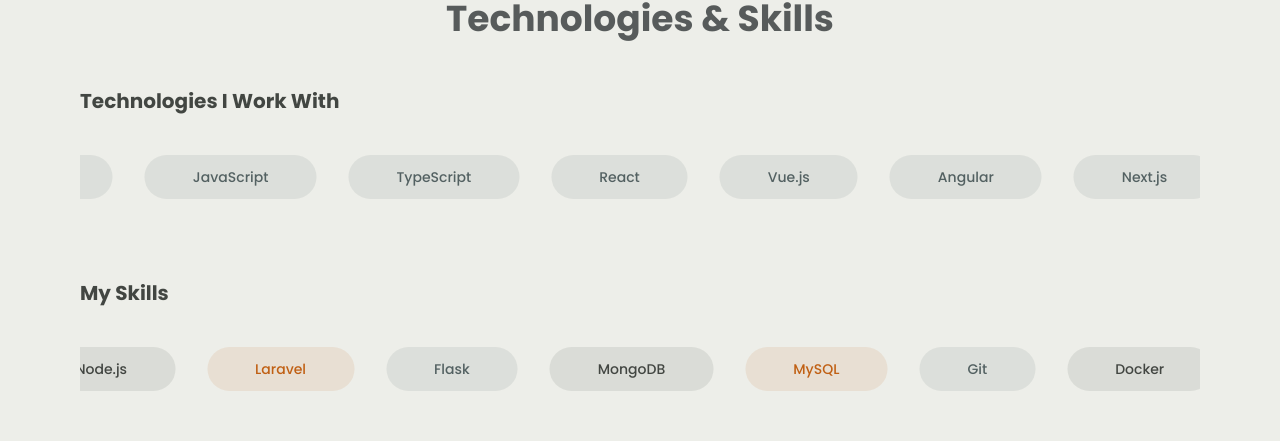
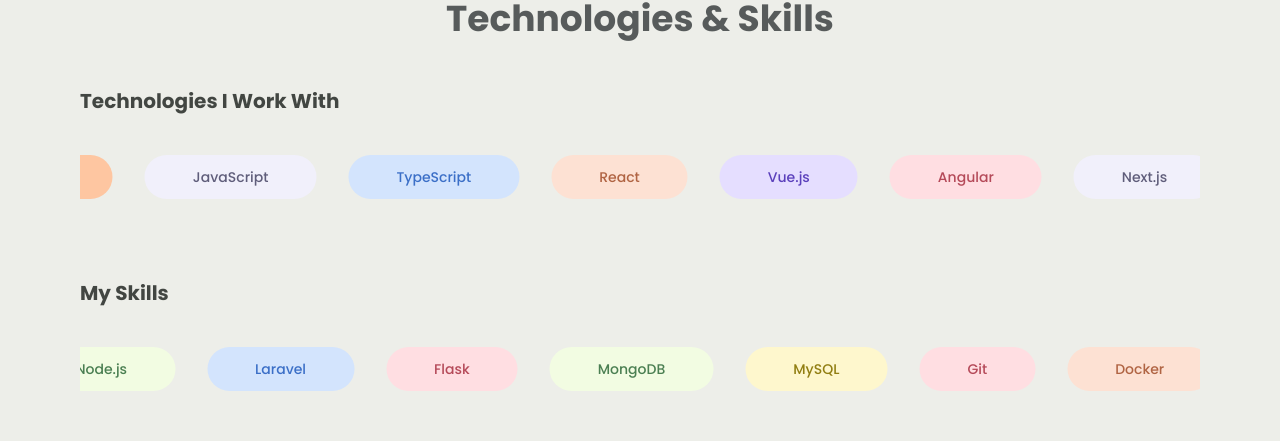
Before and after one commit to getrch/stylish-portfolio-concept, a React (Vite) app: page / in a window 1280 px wide. Shown: the part 881-1322 px from the top of the page. Built offline with nearby package versions, Linux system fonts and the light colour scheme.

Commit message:
feat: Implement varied badge colors
Implement varied or random colors for technology, skill, and project badges.

```diff
--- a/src/components/Projects.tsx
+++ b/src/components/Projects.tsx
@@ -1,5 +1,5 @@
 
-import { useState } from "react";
+import { useState, useMemo } from "react";
 import { Dialog, DialogContent, DialogDescription, DialogHeader, DialogTitle, DialogTrigger } from "@/components/ui/dialog";
 import { Button } from "@/components/ui/button";
 import { Github, ArrowRight, ExternalLink } from "lucide-react";
@@ -87,11 +87,37 @@ const projects: Project[] = [
   }
 ];
 
+// Soft color classes for badges
+const softColorClasses = [
+  'badge-softGreen',
+  'badge-softYellow',
+  'badge-softOrange',
+  'badge-softPurple',
+  'badge-softPink',
+  'badge-softPeach',
+  'badge-softBlue',
+  'badge-softGray'
+];
+
+// Function to get a random color class
+const getRandomColorClass = () => {
+  const randomIndex = Math.floor(Math.random() * softColorClasses.length);
+  return softColorClasses[randomIndex];
+};
+
 const Projects = () => {
   const [filter, setFilter] = useState<string | null>(null);
 
   // Get all unique technologies
   const allTechnologies = [...new Set(projects.flatMap(project => project.technologies))].sort();
+
+  // Create a color map to ensure consistent colors for the same technology
+  const techColorMap = useMemo(() => {
+    return allTechnologies.reduce((map, tech) => {
+      map[tech] = getRandomColorClass();
+      return map;
+    }, {} as Record<string, string>);
+  }, [allTechnologies]);
 
   // Filter projects based on selected technology
   const filteredProjects = filter
@@ -142,9 +168,9 @@ const Projects = () => {
                   <p className="text-sm text-primary/70 flex-1">{project.description.substring(0, 100)}...</p>
                   <div className="flex flex-wrap gap-2 mt-4">
                     {project.technologies.slice(0, 3).map((tech) => (
-                      <span key={tech} className="badge badge-primary">{tech}</span>
+                      <span key={tech} className={`badge ${techColorMap[tech]}`}>{tech}</span>
                     ))}
-                    {project.technologies.length > 3 && <span className="badge badge-secondary">+{project.technologies.length - 3}</span>}
+                    {project.technologies.length > 3 && <span className="badge badge-softGray">+{project.technologies.length - 3}</span>}
                   </div>
                 </div>
               </div>
@@ -170,7 +196,7 @@ const Projects = () => {
                     <h4 className="text-lg font-semibold mb-2">Technologies Used</h4>
                     <div className="flex flex-wrap gap-2 mb-6">
                       {project.technologies.map((tech) => (
-                        <span key={tech} className="badge badge-primary">{tech}</span>
+                        <span key={tech} className={`badge ${techColorMap[tech]}`}>{tech}</span>
                       ))}
                     </div>
 
--- a/src/components/TechStack.tsx
+++ b/src/components/TechStack.tsx
@@ -6,32 +6,61 @@ interface Skill {
   name: string;
   type: 'frontend' | 'backend' | 'database' | 'tool';
   level: number;
-  color: string;
   description: string;
 }
 
 const skills: Skill[] = [
-  { name: 'React', type: 'frontend', level: 90, color: 'badge-primary', description: 'Building interactive UIs with React and its ecosystem' },
-  { name: 'TypeScript', type: 'frontend', level: 85, color: 'badge-secondary', description: 'Type-safe JavaScript development' },
-  { name: 'Tailwind CSS', type: 'frontend', level: 90, color: 'badge-accent', description: 'Utility-first CSS framework' },
-  { name: 'Next.js', type: 'frontend', level: 80, color: 'badge-primary', description: 'React framework for production' },
-  { name: 'Node.js', type: 'backend', level: 75, color: 'badge-secondary', description: 'JavaScript runtime for server-side applications' },
-  { name: 'Laravel', type: 'backend', level: 70, color: 'badge-accent', description: 'PHP web application framework' },
-  { name: 'Flask', type: 'backend', level: 65, color: 'badge-primary', description: 'Lightweight Python web framework' },
-  { name: 'MongoDB', type: 'database', level: 75, color: 'badge-secondary', description: 'NoSQL database for modern applications' },
-  { name: 'MySQL', type: 'database', level: 80, color: 'badge-accent', description: 'Relational database management system' },
-  { name: 'Git', type: 'tool', level: 85, color: 'badge-primary', description: 'Version control system' },
-  { name: 'Docker', type: 'tool', level: 70, color: 'badge-secondary', description: 'Containerization platform' },
-  { name: 'Figma', type: 'tool', level: 80, color: 'badge-accent', description: 'UI/UX design tool' },
+  { name: 'React', type: 'frontend', level: 90, description: 'Building interactive UIs with React and its ecosystem' },
+  { name: 'TypeScript', type: 'frontend', level: 85, description: 'Type-safe JavaScript development' },
+  { name: 'Tailwind CSS', type: 'frontend', level: 90, description: 'Utility-first CSS framework' },
+  { name: 'Next.js', type: 'frontend', level: 80, description: 'React framework for production' },
+  { name: 'Node.js', type: 'backend', level: 75, description: 'JavaScript runtime for server-side applications' },
+  { name: 'Laravel', type: 'backend', level: 70, description: 'PHP web application framework' },
+  { name: 'Flask', type: 'backend', level: 65, description: 'Lightweight Python web framework' },
+  { name: 'MongoDB', type: 'database', level: 75, description: 'NoSQL database for modern applications' },
+  { name: 'MySQL', type: 'database', level: 80, description: 'Relational database management system' },
+  { name: 'Git', type: 'tool', level: 85, description: 'Version control system' },
+  { name: 'Docker', type: 'tool', level: 70, description: 'Containerization platform' },
+  { name: 'Figma', type: 'tool', level: 80, description: 'UI/UX design tool' },
 ];
 
 const technologies = [
   'HTML5', 'CSS3', 'JavaScript', 'TypeScript', 'React', 'Vue.js', 'Angular', 'Next.js', 'Gatsby', 'Node.js', 'Express', 'Laravel', 'Django', 'Flask', 'Spring Boot'
 ];
 
+// Soft color classes for badges
+const softColorClasses = [
+  'badge-softGreen',
+  'badge-softYellow',
+  'badge-softOrange',
+  'badge-softPurple',
+  'badge-softPink',
+  'badge-softPeach',
+  'badge-softBlue',
+  'badge-softGray'
+];
+
+// Function to get a random color class
+const getRandomColorClass = () => {
+  const randomIndex = Math.floor(Math.random() * softColorClasses.length);
+  return softColorClasses[randomIndex];
+};
+
+// Create a color map to ensure consistent colors for the same technology/skill
+const createColorMap = (items: string[]) => {
+  return items.reduce((map, item) => {
+    map[item] = getRandomColorClass();
+    return map;
+  }, {} as Record<string, string>);
+};
+
 const TechStack = () => {
   const [activeTooltip, setActiveTooltip] = useState<string | null>(null);
   const scrollRef = useRef<HTMLDivElement>(null);
+
+  // Create color maps for technologies and skills
+  const [techColorMap] = useState(() => createColorMap(technologies));
+  const [skillColorMap] = useState(() => createColorMap(skills.map(skill => skill.name)));
 
   return (
     <section id="skills" className="py-20 px-6 lg:px-20 bg-[#edeee9]">
@@ -42,7 +71,7 @@ const TechStack = () => {
         <div className="relative overflow-hidden py-4">
           <div className="flex whitespace-nowrap animate-slide-marquee-left">
             {[...technologies, ...technologies].map((tech, i) => (
-              <div key={`${tech}-${i}`} className="mx-4 skill-badge badge-primary">
+              <div key={`${tech}-${i}`} className={`mx-4 skill-badge ${techColorMap[tech]}`}>
                 {tech}
               </div>
             ))}
@@ -59,7 +88,7 @@ const TechStack = () => {
                 <Tooltip>
                   <TooltipTrigger asChild>
                     <div
-                      className={`mx-4 skill-badge ${skill.color}`}
+                      className={`mx-4 skill-badge ${skillColorMap[skill.name]}`}
                       onMouseEnter={() => setActiveTooltip(skill.name)}
                       onMouseLeave={() => setActiveTooltip(null)}
                     >
--- a/src/components/ui/badge.tsx
+++ b/src/components/ui/badge.tsx
@@ -1,3 +1,4 @@
+
 import * as React from "react"
 import { cva, type VariantProps } from "class-variance-authority"
 
@@ -15,6 +16,14 @@ const badgeVariants = cva(
         destructive:
           "border-transparent bg-destructive text-destructive-foreground hover:bg-destructive/80",
         outline: "text-foreground",
+        softGreen: "border-transparent bg-[#F2FCE2] text-[#4B7F52] hover:bg-[#E2ECE2]/80",
+        softYellow: "border-transparent bg-[#FEF7CD] text-[#917E12] hover:bg-[#EEE7BD]/80",
+        softOrange: "border-transparent bg-[#FEC6A1] text-[#A0530F] hover:bg-[#EEB691]/80",
+        softPurple: "border-transparent bg-[#E5DEFF] text-[#5B40BC] hover:bg-[#D5CEEF]/80",
+        softPink: "border-transparent bg-[#FFDEE2] text-[#B54A59] hover:bg-[#EFCED2]/80",
+        softPeach: "border-transparent bg-[#FDE1D3] text-[#B06443] hover:bg-[#EDD1C3]/80",
+        softBlue: "border-transparent bg-[#D3E4FD] text-[#3B6FC7] hover:bg-[#C3D4ED]/80",
+        softGray: "border-transparent bg-[#F1F0FB] text-[#5F5D7A] hover:bg-[#E1E0EB]/80",
       },
     },
     defaultVariants: {
--- a/src/index.css
+++ b/src/index.css
@@ -1,3 +1,4 @@
+
 @import url('https://fonts.googleapis.com/css2?family=Poppins:wght@300;400;500;600;700&display=swap');
 @import url('https://fonts.googleapis.com/css2?family=Fira+Code:wght@300;400;500;600;700&display=swap');
 
@@ -68,6 +69,38 @@
     @apply bg-accent/10 text-accent;
   }
 
+  .badge-softGreen {
+    @apply bg-[#F2FCE2] text-[#4B7F52];
+  }
+
+  .badge-softYellow {
+    @apply bg-[#FEF7CD] text-[#917E12];
+  }
+
+  .badge-softOrange {
+    @apply bg-[#FEC6A1] text-[#A0530F];
+  }
+
+  .badge-softPurple {
+    @apply bg-[#E5DEFF] text-[#5B40BC];
+  }
+
+  .badge-softPink {
+    @apply bg-[#FFDEE2] text-[#B54A59];
+  }
+
+  .badge-softPeach {
+    @apply bg-[#FDE1D3] text-[#B06443];
+  }
+
+  .badge-softBlue {
+    @apply bg-[#D3E4FD] text-[#3B6FC7];
+  }
+
+  .badge-softGray {
+    @apply bg-[#F1F0FB] text-[#5F5D7A];
+  }
+
   .skill-badge {
     @apply badge inline-flex items-center gap-1 hover:scale-105 hover:shadow-md transition-all duration-300 px-12 py-3;
   }
```
